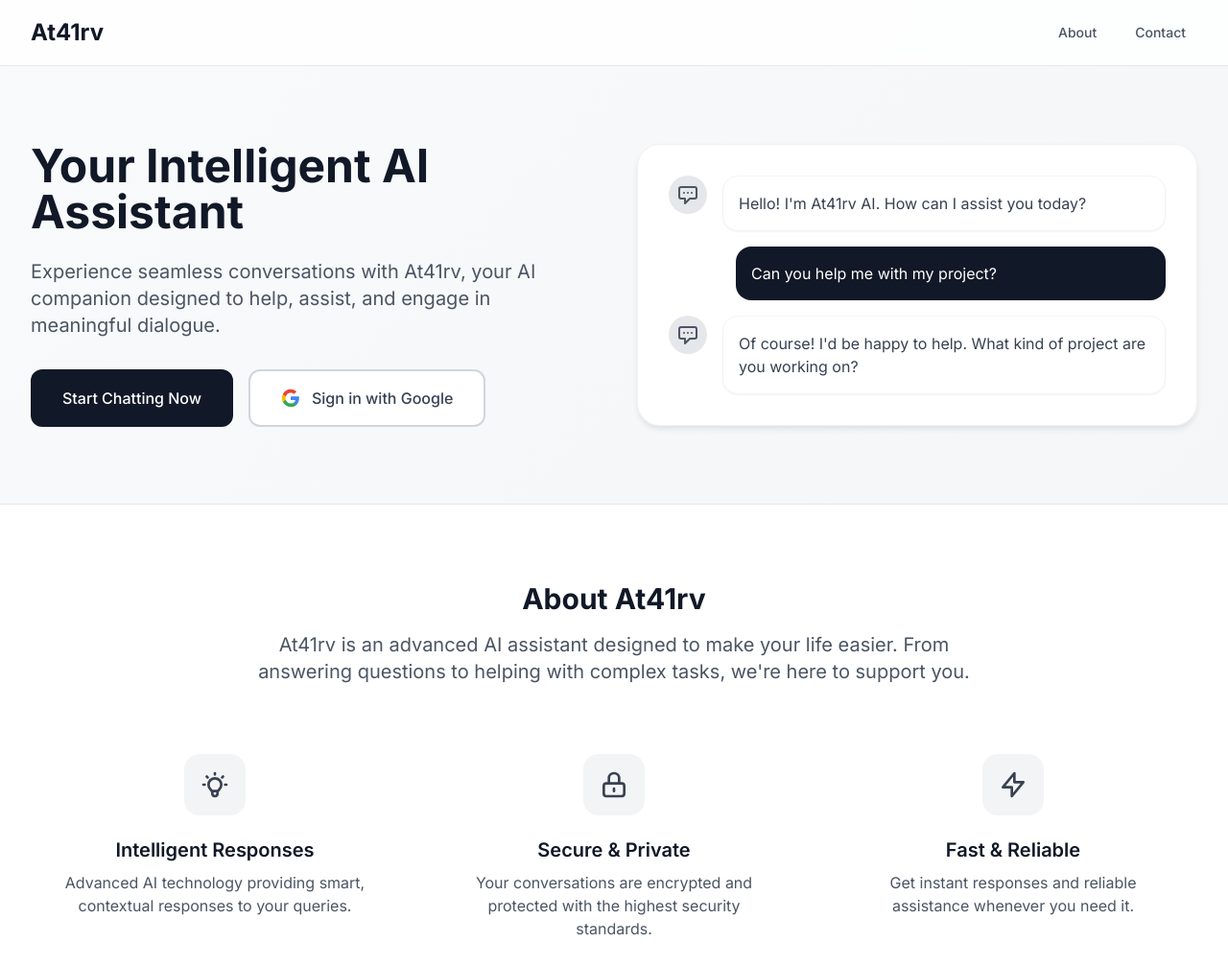
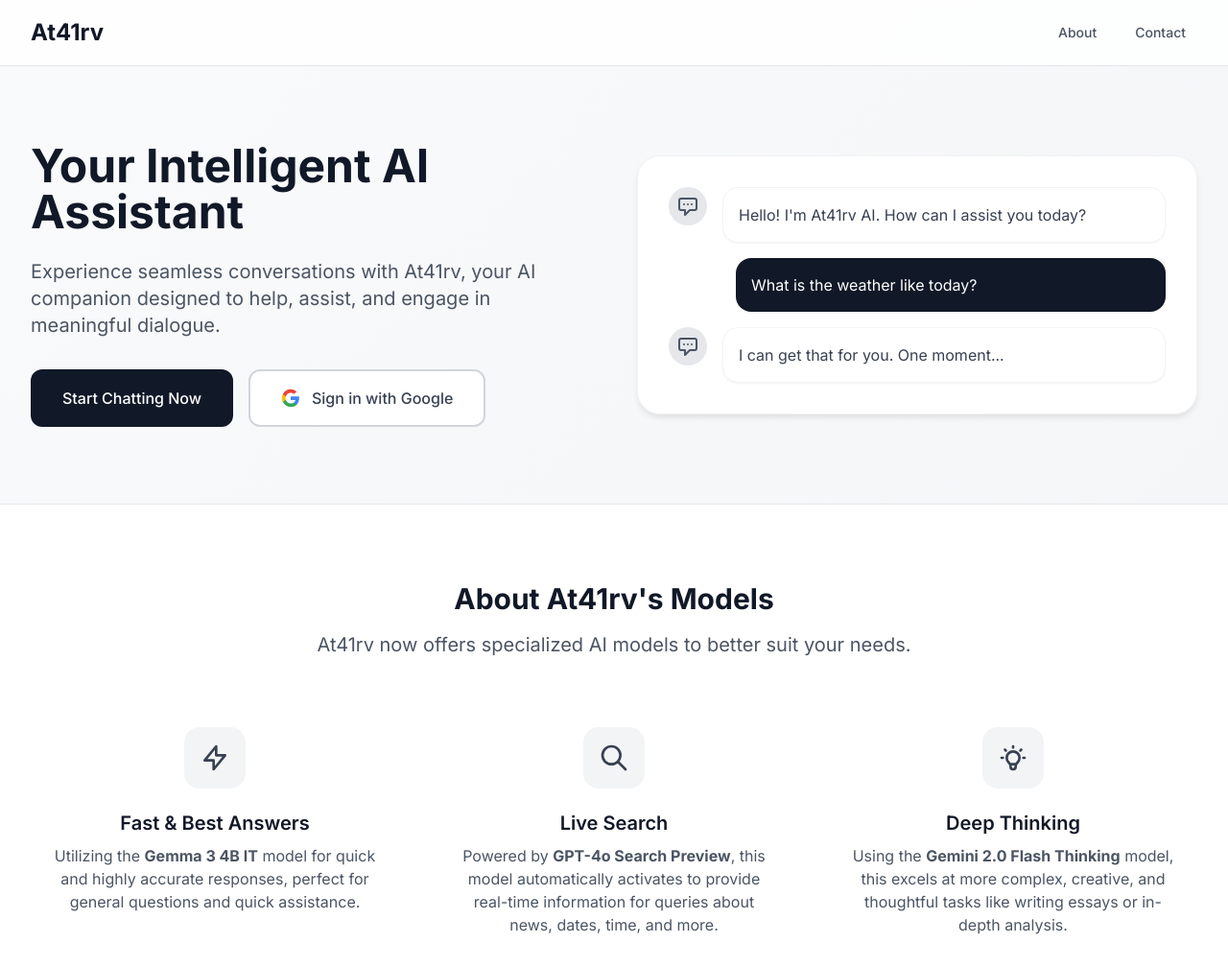
Before and after one commit to At41rv1/ai-chat-assistant, a plain HTML site: page index.html in a window 1280 px wide. Shown: the top 1007 px of the page at 96% size. Drawn offline with nearby package versions, Linux system fonts and the light colour scheme.

Commit message:
13 index.html

```diff
--- a/index.html
+++ b/index.html
@@ -342,7 +342,7 @@
                             </div>
                             <div class="flex items-start space-x-4 justify-end">
                                 <div class="bg-gray-900 text-white rounded-2xl p-4 shadow-sm flex-1 max-w-md">
-                                    <p>Can you help me with my project?</p>
+                                    <p>What is the weather like today?</p>
                                 </div>
                             </div>
                             <div class="flex items-start space-x-4">
@@ -352,7 +352,7 @@
                                     </svg>
                                 </div>
                                 <div class="bg-white rounded-2xl p-4 shadow-sm border border-gray-100 flex-1">
-                                    <p class="text-gray-700">Of course! I'd be happy to help. What kind of project are you working on?</p>
+                                    <p class="text-gray-700">I can get that for you. One moment...</p>
                                 </div>
                             </div>
                         </div>
@@ -364,38 +364,36 @@
         <div id="about" class="bg-white border-t border-gray-200">
             <div class="max-w-7xl mx-auto px-4 sm:px-6 lg:px-8 py-20">
                 <div class="text-center mb-12">
-                    <h2 class="text-3xl font-bold text-gray-900 mb-4">About At41rv</h2>
+                    <h2 class="text-3xl font-bold text-gray-900 mb-4">About At41rv's Models</h2>
                     <p class="text-xl text-gray-600 max-w-3xl mx-auto">
-                        At41rv is an advanced AI assistant designed to make your life easier. From answering questions to helping with complex tasks, we're here to support you.
+                        At41rv now offers specialized AI models to better suit your needs.
                     </p>
                 </div>
                 <div class="grid grid-cols-1 md:grid-cols-3 gap-8">
                     <div class="text-center p-6">
                         <div class="bg-gray-100 rounded-2xl p-4 inline-block mb-4">
                             <svg class="w-8 h-8 text-gray-700" fill="none" stroke="currentColor" viewBox="0 0 24 24">
-                                <path stroke-linecap="round" stroke-linejoin="round" stroke-width="2" d="M9.663 17h4.673M12 3v1m6.364 1.636l-.707.707M21 12h-1M4 12H3m3.343-5.657l-.707-.707m2.828 9.9a5 5 0 117.072 0l-.548.547A3.374 3.374 0 0014 18.469V19a2 2 0 11-4 0v-.531c0-.895-.356-1.754-.988-2.386l-.548-.547z"/>
+                                <path stroke-linecap="round" stroke-linejoin="round" stroke-width="2" d="M13 10V3L4 14h7v7l9-11h-7z" />
                             </svg>
                         </div>
-                        <h3 class="text-xl font-semibold text-gray-900 mb-2">Intelligent Responses</h3>
-                        <p class="text-gray-600">Advanced AI technology providing smart, contextual responses to your queries.</p>
+                        <h3 class="text-xl font-semibold text-gray-900 mb-2">Fast & Best Answers</h3>
+                        <p class="text-gray-600">Utilizing the <strong>Gemma 3 4B IT</strong> model for quick and highly accurate responses, perfect for general questions and quick assistance.</p>
+                    </div>
+                    <div class="text-center p-6">
+                        <div class="bg-gray-100 rounded-2xl p-4 inline-block mb-4">
+                            <svg class="w-8 h-8 text-gray-700" fill="none" stroke="currentColor" viewBox="0 0 24 24" xmlns="http://www.w3.org/2000/svg"><path stroke-linecap="round" stroke-linejoin="round" stroke-width="2" d="M21 21l-6-6m2-5a7 7 0 11-14 0 7 7 0 0114 0z"></path></svg>
+                        </div>
+                        <h3 class="text-xl font-semibold text-gray-900 mb-2">Live Search</h3>
+                        <p class="text-gray-600">Powered by <strong>GPT-4o Search Preview</strong>, this model automatically activates to provide real-time information for queries about news, dates, time, and more.</p>
                     </div>
                     <div class="text-center p-6">
                         <div class="bg-gray-100 rounded-2xl p-4 inline-block mb-4">
                             <svg class="w-8 h-8 text-gray-700" fill="none" stroke="currentColor" viewBox="0 0 24 24">
-                                <path stroke-linecap="round" stroke-linejoin="round" stroke-width="2" d="M12 15v2m-6 4h12a2 2 0 002-2v-6a2 2 0 00-2-2H6a2 2 0 00-2 2v6a2 2 0 002 2zm10-10V7a4 4 0 00-8 0v4h8z"/>
+                                <path stroke-linecap="round" stroke-linejoin="round" stroke-width="2" d="M9.663 17h4.673M12 3v1m6.364 1.636l-.707.707M21 12h-1M4 12H3m3.343-5.657l-.707-.707m2.828 9.9a5 5 0 117.072 0l-.548.547A3.374 3.374 0 0014 18.469V19a2 2 0 11-4 0v-.531c0-.895-.356-1.754-.988-2.386l-.548-.547z" />
                             </svg>
                         </div>
-                        <h3 class="text-xl font-semibold text-gray-900 mb-2">Secure & Private</h3>
-                        <p class="text-gray-600">Your conversations are encrypted and protected with the highest security standards.</p>
-                    </div>
-                    <div class="text-center p-6">
-                        <div class="bg-gray-100 rounded-2xl p-4 inline-block mb-4">
-                            <svg class="w-8 h-8 text-gray-700" fill="none" stroke="currentColor" viewBox="0 0 24 24">
-                                <path stroke-linecap="round" stroke-linejoin="round" stroke-width="2" d="M13 10V3L4 14h7v7l9-11h-7z"/>
-                            </svg>
-                        </div>
-                        <h3 class="text-xl font-semibold text-gray-900 mb-2">Fast & Reliable</h3>
-                        <p class="text-gray-600">Get instant responses and reliable assistance whenever you need it.</p>
+                        <h3 class="text-xl font-semibold text-gray-900 mb-2">Deep Thinking</h3>
+                        <p class="text-gray-600">Using the <strong>Gemini 2.0 Flash Thinking</strong> model, this excels at more complex, creative, and thoughtful tasks like writing essays or in-depth analysis.</p>
                     </div>
                 </div>
             </div>
@@ -447,6 +445,12 @@
                         </div>
                     </div>
                     <div class="flex items-center space-x-3">
+                        <div class="relative">
+                            <select id="modelSelector" class="nav-button bg-gray-100 border border-gray-300 rounded-lg text-sm font-medium focus:outline-none focus:ring-2 focus:ring-indigo-500">
+                                <option value="DeepInfra/google/gemma-3-4b-it">Fast & Best</option>
+                                <option value="ExaChat/gemini-2.0-flash-thinking-exp-01-21">Deep Thinking</option>
+                            </select>
+                        </div>
                         <button id="settingsButton" class="nav-button">
                             <svg class="w-5 h-5" fill="none" stroke="currentColor" viewBox="0 0 24 24">
                                 <path stroke-linecap="round" stroke-linejoin="round" stroke-width="2" d="M10.325 4.317c.426-1.756 2.924-1.756 3.35 0a1.724 1.724 0 002.573 1.066c1.543-.94 3.31.826 2.37 2.37a1.724 1.724 0 001.065 2.572c1.756.426 1.756 2.924 0 3.35a1.724 1.724 0 00-1.066 2.573c.94 1.543-.826 3.31-2.37 2.37a1.724 1.724 0 00-2.572 1.065c-.426 1.756-2.924 1.756-3.35 0a1.724 1.724 0 00-2.573-1.066c-1.543.94-3.31-.826-2.37-2.37a1.724 1.724 0 00-1.065-2.572c-1.756-.426-1.756-2.924 0-3.35a1.724 1.724 0 001.066-2.573c-.94-1.543.826-3.31 2.37-2.37.996.608 2.296.07 2.572-1.065z"></path>
```
